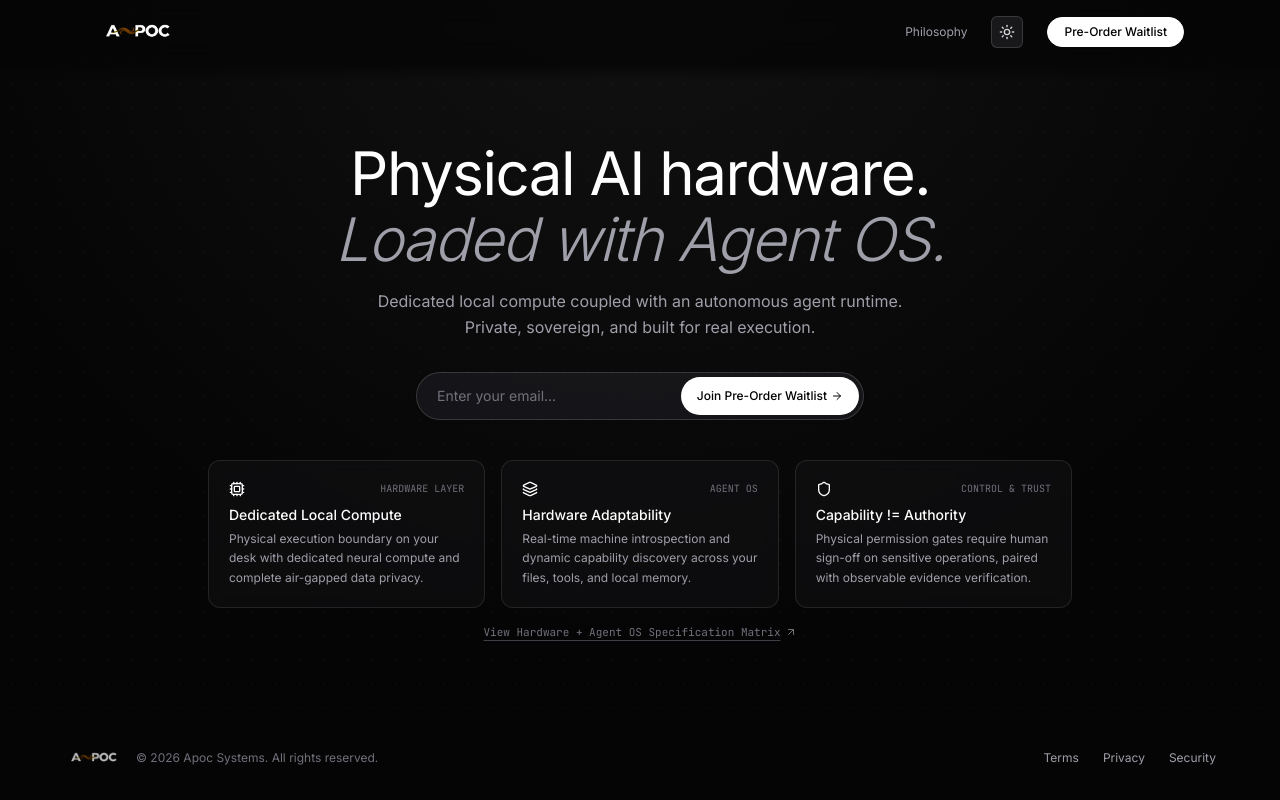
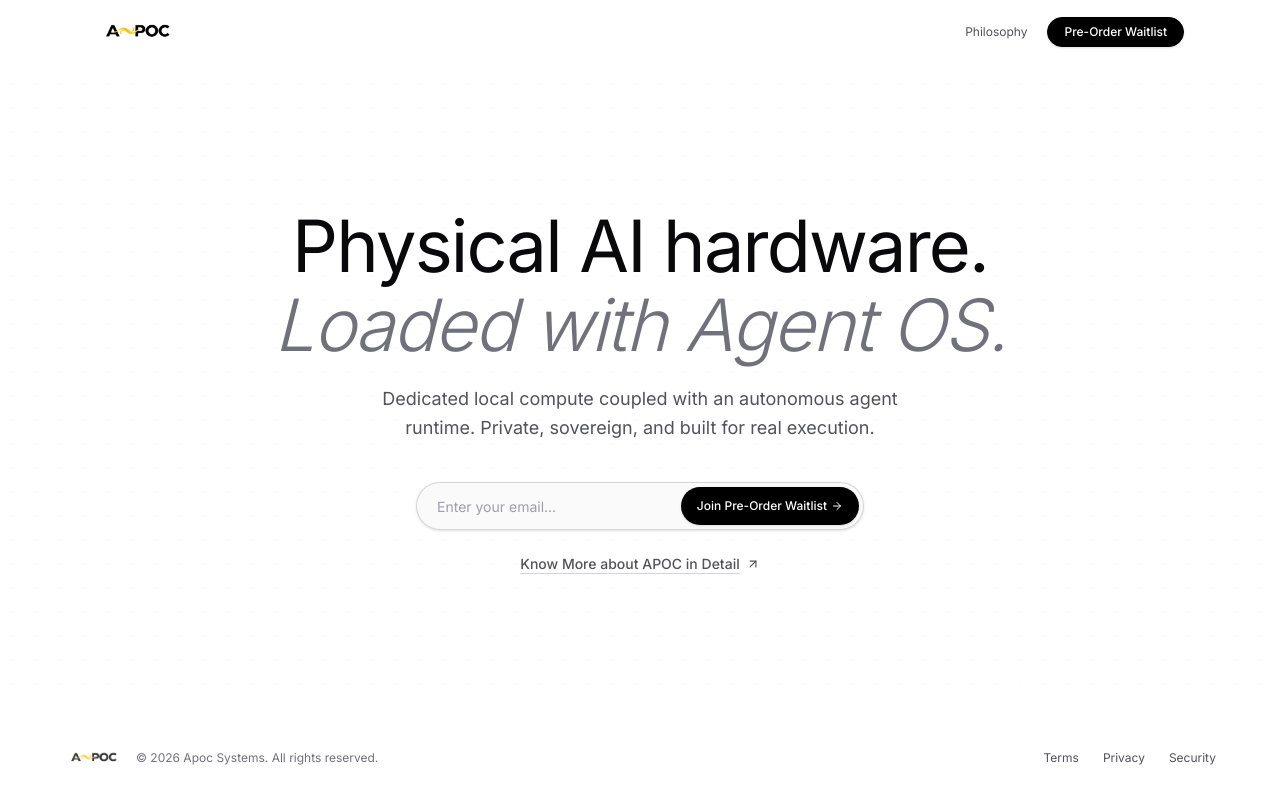
Before and after one commit to Charannsai/apoc-web, a Next.js app: page / in a window 1280 px wide. Built offline with nearby package versions, Linux system fonts and the light colour scheme.

Commit message:
feat: initialize landing page and static site structure with privacy and security documentation

```diff
--- a/src/app/globals.css
+++ b/src/app/globals.css
@@ -1,16 +1,9 @@
 @import "tailwindcss";
-
-@custom-variant dark (&:where(.dark, .dark *));
 
 @layer base {
   :root {
     --background: #ffffff;
     --foreground: #09090b;
-  }
-
-  .dark {
-    --background: #050506;
-    --foreground: #f4f4f5;
   }
 }
 
@@ -24,27 +17,16 @@
   color: #09090b;
 }
 
-html.dark {
-  background-color: #050506;
-  color: #f4f4f5;
-}
-
 body {
-  background-color: var(--background);
-  color: var(--foreground);
+  background-color: #ffffff;
+  color: #09090b;
   font-family: var(--font-inter), -apple-system, BlinkMacSystemFont, "Segoe UI", Roboto, sans-serif;
   overflow-x: hidden;
-  transition: background-color 0.15s ease, color 0.15s ease;
 }
 
 ::selection {
   background: #000000;
   color: #ffffff;
-}
-
-.dark ::selection {
-  background: #ffffff;
-  color: #000000;
 }
 
 /* Custom minimal scrollbar */
@@ -58,21 +40,16 @@
 }
 
 ::-webkit-scrollbar-thumb {
-  background: rgba(120, 120, 120, 0.25);
+  background: rgba(0, 0, 0, 0.15);
   border-radius: 2px;
 }
 
 ::-webkit-scrollbar-thumb:hover {
-  background: rgba(120, 120, 120, 0.45);
+  background: rgba(0, 0, 0, 0.3);
 }
 
-/* Subtle grid backdrop for light and dark */
+/* Subtle grid backdrop for crisp light theme */
 .bg-grid-pattern {
-  background-image: radial-gradient(rgba(0, 0, 0, 0.08) 1px, transparent 1px);
+  background-image: radial-gradient(rgba(0, 0, 0, 0.05) 1px, transparent 1px);
   background-size: 24px 24px;
 }
-
-.dark .bg-grid-pattern {
-  background-image: radial-gradient(rgba(255, 255, 255, 0.08) 1px, transparent 1px);
-  background-size: 24px 24px;
-}
--- a/src/app/layout.tsx
+++ b/src/app/layout.tsx
@@ -1,7 +1,6 @@
 import type { Metadata } from "next";
 import { Inter, JetBrains_Mono } from "next/font/google";
 import "./globals.css";
-import { ThemeProvider } from "@/components/ThemeProvider";
 
 const inter = Inter({
   variable: "--font-inter",
@@ -40,32 +39,14 @@
   return (
     <html
       lang="en"
-      className={`${inter.variable} ${jetbrainsMono.variable} dark h-full antialiased`}
+      className={`${inter.variable} ${jetbrainsMono.variable} h-full antialiased light`}
       suppressHydrationWarning
     >
-      <head>
-        <script
-          dangerouslySetInnerHTML={{
-            __html: `
-              (function() {
-                try {
-                  var saved = localStorage.getItem('apoc-theme');
-                  if (saved === 'light') {
-                    document.documentElement.classList.remove('dark');
-                  } else {
-                    document.documentElement.classList.add('dark');
-                  }
-                } catch (e) {}
-              })();
-            `,
-          }}
-        />
-      </head>
       <body
         suppressHydrationWarning
-        className="min-h-screen bg-white dark:bg-[#050506] text-zinc-900 dark:text-zinc-100 flex flex-col font-sans transition-colors duration-200"
+        className="min-h-screen bg-white text-zinc-900 flex flex-col font-sans selection:bg-black selection:text-white"
       >
-        <ThemeProvider>{children}</ThemeProvider>
+        {children}
       </body>
     </html>
   );
--- a/src/app/page.tsx
+++ b/src/app/page.tsx
@@ -17,10 +17,9 @@
   };
 
   return (
-    <div className="relative min-h-screen flex flex-col justify-between bg-white dark:bg-[#050506] text-zinc-900 dark:text-zinc-100 overflow-x-hidden selection:bg-black selection:text-white dark:selection:bg-white dark:selection:text-black font-sans transition-colors duration-200">
+    <div className="relative min-h-screen flex flex-col justify-between bg-white text-zinc-900 overflow-x-hidden selection:bg-black selection:text-white font-sans">
       {/* Background Soft Lighting & Minimal Grid */}
-      <div className="pointer-events-none fixed inset-0 z-0 bg-grid-pattern opacity-30" />
-      <div className="pointer-events-none fixed inset-0 z-0 bg-[radial-gradient(circle_800px_at_50%_-100px,rgba(0,0,0,0.03),transparent)] dark:bg-[radial-gradient(circle_800px_at_50%_-100px,rgba(255,255,255,0.06),transparent)]" />
+      <div className="pointer-events-none fixed inset-0 z-0 bg-grid-pattern opacity-40" />
 
       {/* Header Navigation with soft bottom fade and zero lines */}
       <Navbar
@@ -28,8 +27,8 @@
         onFocusWaitlist={handleFocusWaitlist}
       />
 
-      {/* Main Single-Section Canvas */}
-      <main className="relative z-10 flex-1 flex flex-col items-center justify-center max-w-5xl w-full mx-auto px-4 sm:px-6 py-2">
+      {/* Main Single-Section Canvas (Centered in Middle) */}
+      <main className="relative z-10 flex-1 flex flex-col items-center justify-center max-w-4xl w-full mx-auto px-4 sm:px-6 my-auto">
         <Hero
           ref={heroRef}
           onOpenSpecModal={() => setIsSpecModalOpen(true)}
--- a/src/components/Footer.tsx
+++ b/src/components/Footer.tsx
@@ -6,9 +6,9 @@
 
 export function Footer() {
   return (
-    <footer className="w-full bg-white dark:bg-[#050506] py-8 px-6 sm:px-8 text-xs text-zinc-500 font-sans transition-colors relative">
+    <footer className="w-full bg-white py-8 px-6 sm:px-8 text-xs text-zinc-500 font-sans relative">
       {/* Soft upward gradient fade without any lines or borders */}
-      <div className="absolute inset-x-0 -top-8 h-8 bg-gradient-to-t from-white dark:from-[#050506] to-transparent pointer-events-none" />
+      <div className="absolute inset-x-0 -top-8 h-8 bg-gradient-to-t from-white to-transparent pointer-events-none" />
 
       <div className="mx-auto max-w-6xl flex flex-col sm:flex-row items-center justify-between gap-4">
         {/* Left: Brand Logo & Copyright */}
@@ -19,7 +19,7 @@
               alt="APOC"
               width={85}
               height={22}
-              className="h-5 w-auto object-contain dark:invert dark:hue-rotate-180 opacity-75 hover:opacity-100 transition-opacity"
+              className="h-5 w-auto object-contain opacity-80 hover:opacity-100 transition-opacity"
             />
           </Link>
           <span className="text-zinc-500 text-xs">
@@ -28,22 +28,22 @@
         </div>
 
         {/* Right: Legal Links */}
-        <div className="flex items-center gap-6 text-xs">
+        <div className="flex items-center gap-6 text-xs font-sans">
           <Link
             href="/terms"
-            className="text-zinc-600 dark:text-zinc-400 hover:text-black dark:hover:text-white transition-colors"
+            className="text-zinc-600 hover:text-black transition-colors"
           >
             Terms
           </Link>
           <Link
             href="/privacy"
-            className="text-zinc-600 dark:text-zinc-400 hover:text-black dark:hover:text-white transition-colors"
+            className="text-zinc-600 hover:text-black transition-colors"
           >
             Privacy
           </Link>
           <Link
             href="/security"
-            className="text-zinc-600 dark:text-zinc-400 hover:text-black dark:hover:text-white transition-colors"
+            className="text-zinc-600 hover:text-black transition-colors"
           >
             Security
           </Link>
--- a/src/components/Hero.tsx
+++ b/src/components/Hero.tsx
@@ -1,7 +1,7 @@
 "use client";
 
 import React, { useState, forwardRef, useImperativeHandle, useRef } from "react";
-import { ArrowRight, Check, Cpu, Layers, Shield, ArrowUpRight } from "lucide-react";
+import { ArrowRight, Check, ArrowUpRight } from "lucide-react";
 import { motion, AnimatePresence } from "framer-motion";
 import confetti from "canvas-confetti";
 
@@ -40,28 +40,28 @@
       particleCount: 25,
       spread: 45,
       origin: { y: 0.55 },
-      colors: ["#ffffff", "#e4e4e7", "#a1a1aa", "#000000"],
+      colors: ["#000000", "#71717a", "#d4d4d8", "#f4f4f5"],
     });
   };
 
   return (
-    <div className="relative flex flex-col items-center text-center max-w-4xl mx-auto w-full px-4 py-4 sm:py-6">
+    <div className="relative flex flex-col items-center justify-center text-center max-w-3xl mx-auto w-full px-4 py-8 sm:py-12">
       {/* Main Headline */}
-      <h1 className="text-4xl sm:text-5xl md:text-6xl font-normal tracking-tight text-zinc-950 dark:text-white leading-[1.1] font-sans">
+      <h1 className="text-4xl sm:text-6xl md:text-7xl font-normal tracking-tight text-zinc-950 leading-[1.1] font-sans">
         Physical AI hardware. <br />
-        <span className="text-zinc-500 dark:text-zinc-400 font-light italic">
+        <span className="text-zinc-500 font-light italic">
           Loaded with Agent OS.
         </span>
       </h1>
 
       {/* Short & Concise Narrative */}
-      <p className="mt-4 max-w-xl text-sm sm:text-base text-zinc-600 dark:text-zinc-400 font-normal leading-relaxed font-sans">
+      <p className="mt-5 max-w-xl text-base sm:text-lg text-zinc-600 font-normal leading-relaxed font-sans">
         Dedicated local compute coupled with an autonomous agent runtime. Private, sovereign, and built for real execution.
       </p>
 
-      {/* In-Place Pre-Order Waitlist Form / Constant Fixed Dimension Container */}
-      <div className="mt-6 sm:mt-8 flex items-center justify-center w-full">
-        <div className="relative w-full max-w-md h-[48px] rounded-full border border-black/15 dark:border-white/15 bg-zinc-50 dark:bg-zinc-900/90 shadow-sm overflow-hidden transition-colors">
+      {/* In-Place Pre-Order Waitlist Form (Fixed Dimensions) */}
+      <div className="mt-8 sm:mt-10 flex items-center justify-center w-full">
+        <div className="relative w-full max-w-md h-[48px] rounded-full border border-black/15 bg-zinc-50/90 shadow-sm overflow-hidden transition-colors">
           <AnimatePresence mode="wait" initial={false}>
             {!isSubmitted ? (
               <motion.form
@@ -80,11 +80,11 @@
                   value={emailInput}
                   onChange={(e) => setEmailInput(e.target.value)}
                   placeholder="Enter your email..."
-                  className="w-full h-full bg-transparent pl-5 pr-44 text-xs sm:text-sm text-zinc-900 dark:text-white placeholder-zinc-400 dark:placeholder-zinc-500 focus:outline-none"
+                  className="w-full h-full bg-transparent pl-5 pr-44 text-xs sm:text-sm text-zinc-900 placeholder-zinc-400 focus:outline-none"
                 />
                 <button
                   type="submit"
-                  className="absolute right-1 top-1 bottom-1 rounded-full bg-black dark:bg-white px-4 text-xs font-medium text-white dark:text-black transition-all hover:bg-zinc-800 dark:hover:bg-zinc-200 active:scale-95 flex items-center gap-1 font-sans cursor-pointer whitespace-nowrap"
+                  className="absolute right-1 top-1 bottom-1 rounded-full bg-black px-4 text-xs font-medium text-white transition-all hover:bg-zinc-800 active:scale-95 flex items-center gap-1 font-sans cursor-pointer whitespace-nowrap shadow-sm"
                 >
                   <span>Join Pre-Order Waitlist</span>
                   <ArrowRight className="h-3 w-3" />
@@ -96,9 +96,9 @@
                 initial={{ opacity: 0, y: 4 }}
                 animate={{ opacity: 1, y: 0 }}
                 transition={{ duration: 0.25, ease: "easeOut" }}
-                className="w-full h-full flex items-center justify-center gap-2.5 px-5 text-xs sm:text-sm text-zinc-900 dark:text-white font-medium select-none"
+                className="w-full h-full flex items-center justify-center gap-2.5 px-5 text-xs sm:text-sm text-zinc-900 font-medium select-none"
               >
-                <span className="flex h-5 w-5 items-center justify-center rounded-full bg-black dark:bg-white text-white dark:text-black shrink-0">
+                <span className="flex h-5 w-5 items-center justify-center rounded-full bg-black text-white shrink-0">
                   <Check className="h-3 w-3 stroke-[2.5]" />
                 </span>
                 <span className="truncate">
@@ -110,59 +110,14 @@
         </div>
       </div>
 
-      {/* Structured 3-Pillar Deck */}
-      <div className="mt-8 sm:mt-10 grid grid-cols-1 sm:grid-cols-3 gap-3 sm:gap-4 w-full text-left">
-        {/* Card 1 */}
-        <div className="rounded-xl border border-black/10 dark:border-white/10 bg-zinc-50/70 dark:bg-zinc-900/40 p-4 sm:p-5 backdrop-blur-sm transition-all hover:border-black/20 dark:hover:border-white/20">
-          <div className="flex items-center justify-between mb-2">
-            <Cpu className="h-4 w-4 text-zinc-900 dark:text-white" />
-            <span className="text-[10px] font-mono text-zinc-500 uppercase">HARDWARE LAYER</span>
-          </div>
-          <h3 className="text-sm font-medium text-zinc-900 dark:text-white font-sans">
-            Dedicated Local Compute
-          </h3>
-          <p className="mt-1 text-xs text-zinc-600 dark:text-zinc-400 leading-relaxed font-sans">
-            Physical execution boundary on your desk with dedicated neural compute and complete air-gapped data privacy.
-          </p>
-        </div>
-
-        {/* Card 2 */}
-        <div className="rounded-xl border border-black/10 dark:border-white/10 bg-zinc-50/70 dark:bg-zinc-900/40 p-4 sm:p-5 backdrop-blur-sm transition-all hover:border-black/20 dark:hover:border-white/20">
-          <div className="flex items-center justify-between mb-2">
-            <Layers className="h-4 w-4 text-zinc-900 dark:text-white" />
-            <span className="text-[10px] font-mono text-zinc-500 uppercase">AGENT OS</span>
-          </div>
-          <h3 className="text-sm font-medium text-zinc-900 dark:text-white font-sans">
-            Hardware Adaptability
-          </h3>
-          <p className="mt-1 text-xs text-zinc-600 dark:text-zinc-400 leading-relaxed font-sans">
-            Real-time machine introspection and dynamic capability discovery across your files, tools, and local memory.
-          </p>
-        </div>
-
-        {/* Card 3 */}
-        <div className="rounded-xl border border-black/10 dark:border-white/10 bg-zinc-50/70 dark:bg-zinc-900/40 p-4 sm:p-5 backdrop-blur-sm transition-all hover:border-black/20 dark:hover:border-white/20">
-          <div className="flex items-center justify-between mb-2">
-            <Shield className="h-4 w-4 text-zinc-900 dark:text-white" />
-            <span className="text-[10px] font-mono text-zinc-500 uppercase">CONTROL & TRUST</span>
-          </div>
-          <h3 className="text-sm font-medium text-zinc-900 dark:text-white font-sans">
-            Capability != Authority
-          </h3>
-          <p className="mt-1 text-xs text-zinc-600 dark:text-zinc-400 leading-relaxed font-sans">
-            Physical permission gates require human sign-off on sensitive operations, paired with observable evidence verification.
-          </p>
-        </div>
-      </div>
-
-      {/* Subtle Spec Trigger */}
-      <div className="mt-4 flex items-center justify-center">
+      {/* Know More about APOC in Detail (Directly below the waitlist input) */}
+      <div className="mt-6 flex items-center justify-center">
         <button
           onClick={onOpenSpecModal}
-          className="text-[11px] font-mono text-zinc-500 hover:text-zinc-900 dark:hover:text-zinc-300 transition-colors flex items-center gap-1 underline underline-offset-4 decoration-zinc-300 dark:decoration-zinc-700 cursor-pointer"
+          className="group text-xs sm:text-sm font-sans font-medium text-zinc-600 hover:text-black transition-colors flex items-center gap-1.5 cursor-pointer underline underline-offset-4 decoration-zinc-300 hover:decoration-black"
         >
-          <span>View Hardware + Agent OS Specification Matrix</span>
-          <ArrowUpRight className="h-3 w-3" />
+          <span>Know More about APOC in Detail</span>
+          <ArrowUpRight className="h-3.5 w-3.5 transition-transform duration-200 group-hover:translate-x-0.5 group-hover:-translate-y-0.5" />
         </button>
       </div>
     </div>
--- a/src/components/Navbar.tsx
+++ b/src/components/Navbar.tsx
@@ -3,7 +3,6 @@
 import React from "react";
 import Link from "next/link";
 import Image from "next/image";
-import { ThemeToggle } from "./ThemeToggle";
 
 interface NavbarProps {
   onOpenPhilosophy?: () => void;
@@ -12,10 +11,10 @@
 
 export function Navbar({ onOpenPhilosophy, onFocusWaitlist }: NavbarProps) {
   return (
-    <header className="sticky top-0 z-40 w-full bg-white/80 dark:bg-[#050506]/80 backdrop-blur-md transition-colors">
+    <header className="sticky top-0 z-40 w-full bg-white/90 backdrop-blur-md transition-colors">
       <div className="mx-auto max-w-6xl px-6 sm:px-8">
         <div className="flex h-16 items-center justify-between">
-          {/* Brand Logo replacing previous icon & text */}
+          {/* Brand Logo */}
           <div className="flex items-center gap-3">
             <Link href="/" className="flex items-center group">
               <Image
@@ -24,30 +23,27 @@
                 width={120}
                 height={32}
                 priority
-                className="h-7 w-auto object-contain dark:invert dark:hue-rotate-180 transition-all group-hover:opacity-85"
+                className="h-7 w-auto object-contain transition-opacity group-hover:opacity-85"
               />
             </Link>
           </div>
 
-          {/* Right Navigation & Controls */}
-          <div className="flex items-center gap-4 sm:gap-6 text-xs font-sans">
+          {/* Right Navigation & Controls (No Theme Toggle) */}
+          <div className="flex items-center gap-5 text-xs font-sans">
             {onOpenPhilosophy && (
               <button
                 onClick={onOpenPhilosophy}
-                className="text-zinc-600 dark:text-zinc-400 hover:text-black dark:hover:text-white transition-colors cursor-pointer"
+                className="text-zinc-600 hover:text-black transition-colors cursor-pointer"
               >
                 Philosophy
               </button>
             )}
 
-            {/* Theme Toggle */}
-            <ThemeToggle />
-
             {/* Pre-order Waitlist Action */}
             {onFocusWaitlist && (
               <button
                 onClick={onFocusWaitlist}
-                className="rounded-full border border-black dark:border-white bg-black dark:bg-white px-4 py-1.5 font-medium text-white dark:text-black transition-all hover:bg-zinc-800 dark:hover:bg-zinc-200 active:scale-95 cursor-pointer"
+                className="rounded-full border border-black bg-black px-4 py-1.5 font-medium text-white transition-all hover:bg-zinc-800 active:scale-95 cursor-pointer shadow-sm"
               >
                 Pre-Order Waitlist
               </button>
@@ -55,8 +51,8 @@
           </div>
         </div>
       </div>
-      {/* Soft gradient fade without any 1px border or solid line */}
-      <div className="h-4 w-full bg-gradient-to-b from-white/80 dark:from-[#050506]/80 to-transparent pointer-events-none -mb-4" />
+      {/* Soft gradient fade without any line */}
+      <div className="h-4 w-full bg-gradient-to-b from-white/90 to-transparent pointer-events-none -mb-4" />
     </header>
   );
 }
```
Also changed, not shown: src/app/privacy/page.tsx (+22 -19 lines), src/app/security/page.tsx (+21 -18 lines), src/app/terms/page.tsx (+12 -16 lines), src/components/PhilosophyModal.tsx (+19 -19 lines), src/components/SystemSpecModal.tsx (+17 -17 lines).
